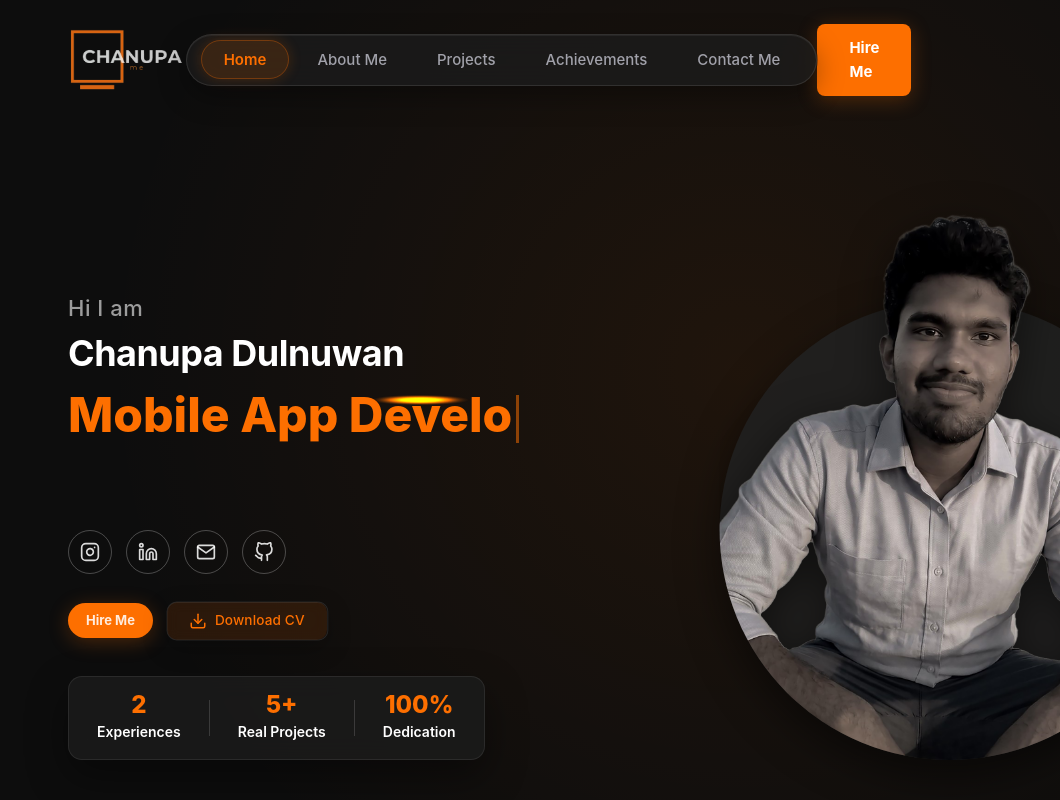
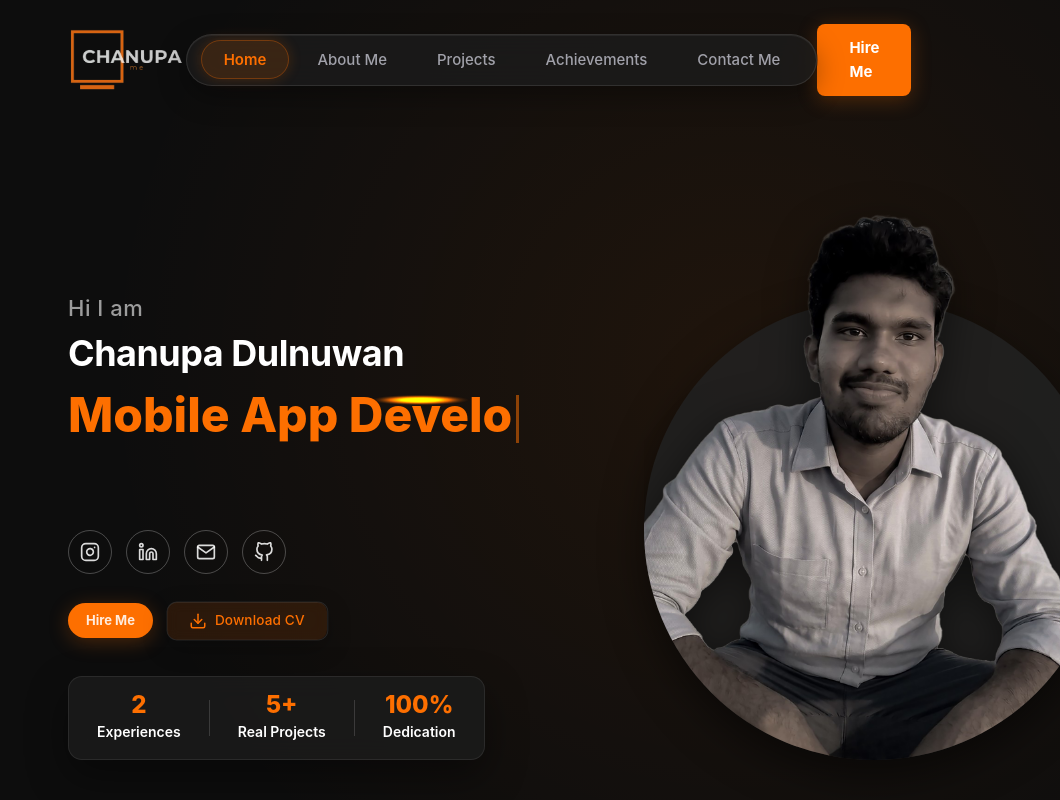
Before and after one commit to chanupadulnuwan/chanupa-portfolio, a React (Vite) app: page / in a window 1280 px wide. Shown: the top 800 px of the page, without its empty margins (220-1280 px from the left). Built offline with nearby package versions, Linux system fonts and the light colour scheme.

Commit message:
style: move avatar image 2 cm further left

```diff
--- a/src/components/Hero.css
+++ b/src/components/Hero.css
@@ -123,7 +123,7 @@
   display: flex;
   justify-content: center;
   align-items: flex-end;
-  transform: translate(calc(1.5in + 2cm), 0);
+  transform: translate(1.5in, 0);
 }
 
 /* 2nd Circle: Grey Background Disc behind image (460px x 460px) */
```
